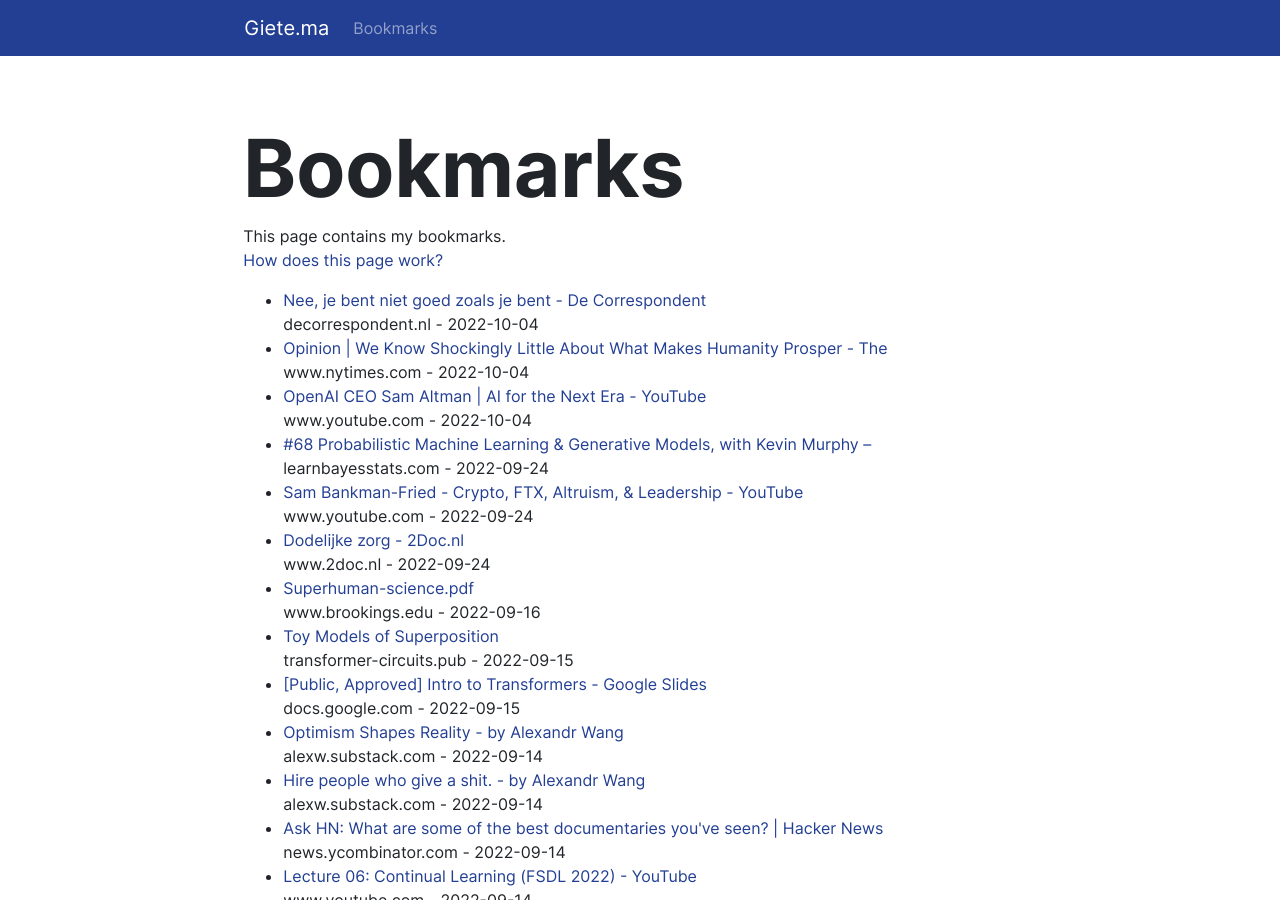
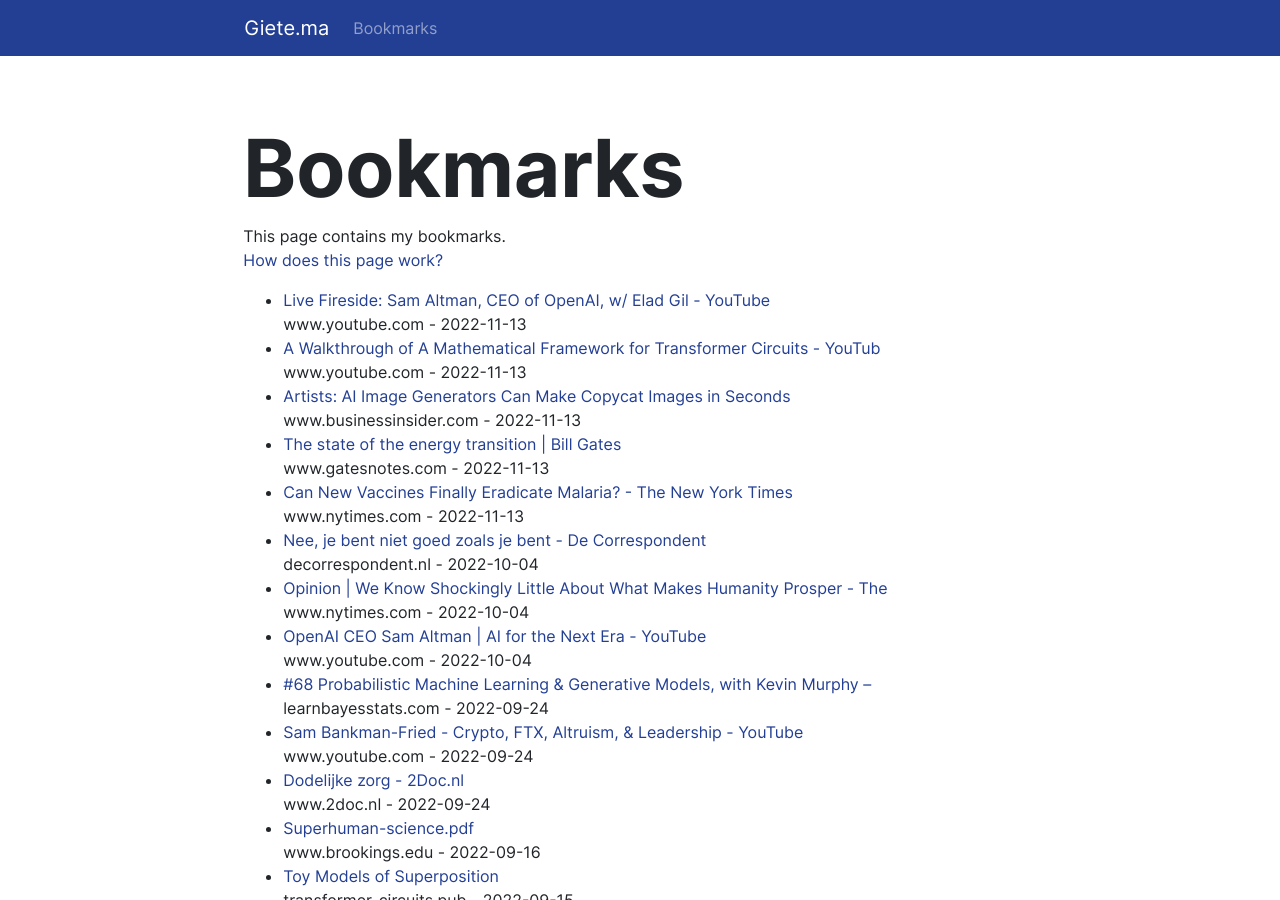
Before and after one commit to gietema/gietema.github.io, a Jekyll site: the page built from bookmarks.html, in a window 1280 px wide and 900 px high. Built offline with Jekyll 4.4.1, drawn with Linux system fonts in a browser that asks for light colours; nearby versions of some CDN libraries.

Commit message:
Update bookmarks

```diff
--- a/bookmarks.html
+++ b/bookmarks.html
@@ -8,6 +8,11 @@
     <a href="/posts/2020/06/13/publishing-bookmarks.html">How does this page work?</a>
 </p>
 <ul>
+<li><a href="https://www.youtube.com/watch?v=PJXYYnX9HqA&t=1033s&ab_channel=EladGil" target="_blank">Live Fireside: Sam Altman, CEO of OpenAI, w/ Elad Gil - YouTube</a><br>www.youtube.com - 2022-11-13</li>
+<li><a href="https://www.youtube.com/watch?v=KV5gbOmHbjU&ab_channel=NeelNanda" target="_blank">A Walkthrough of A Mathematical Framework for Transformer Circuits - YouTub</a><br>www.youtube.com - 2022-11-13</li>
+<li><a href="https://www.businessinsider.com/ai-image-generators-artists-copying-style-thousands-images-2022-10" target="_blank">Artists: AI Image Generators Can Make Copycat Images in Seconds</a><br>www.businessinsider.com - 2022-11-13</li>
+<li><a href="https://www.gatesnotes.com/Energy/2022-State-of-the-Energy-Transition" target="_blank">The state of the energy transition | Bill Gates</a><br>www.gatesnotes.com - 2022-11-13</li>
+<li><a href="https://www.nytimes.com/2022/10/04/health/malaria-vaccines.html" target="_blank">Can New Vaccines Finally Eradicate Malaria? - The New York Times</a><br>www.nytimes.com - 2022-11-13</li>
 <li><a href="https://decorrespondent.nl/13782/nee-je-bent-niet-goed-zoals-je-bent/529848990-4ead1cf1" target="_blank">Nee, je bent niet goed zoals je bent - De Correspondent</a><br>decorrespondent.nl - 2022-10-04</li>
 <li><a href="https://www.nytimes.com/2022/09/27/opinion/ezra-klein-podcast-patrick-collison.html" target="_blank">Opinion | We Know Shockingly Little About What Makes Humanity Prosper - The</a><br>www.nytimes.com - 2022-10-04</li>
 <li><a href="https://www.youtube.com/watch?v=WHoWGNQRXb0&ab_channel=Greylock" target="_blank">OpenAI CEO Sam Altman | AI for the Next Era - YouTube</a><br>www.youtube.com - 2022-10-04</li>
```
